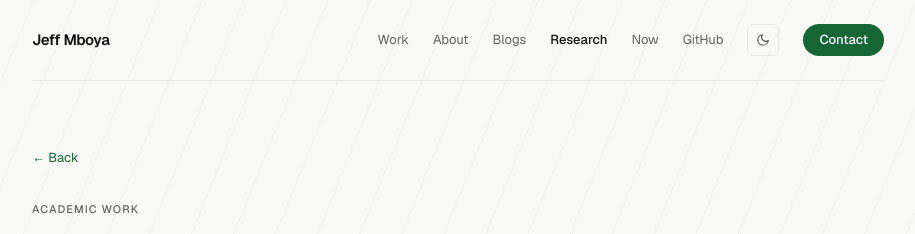
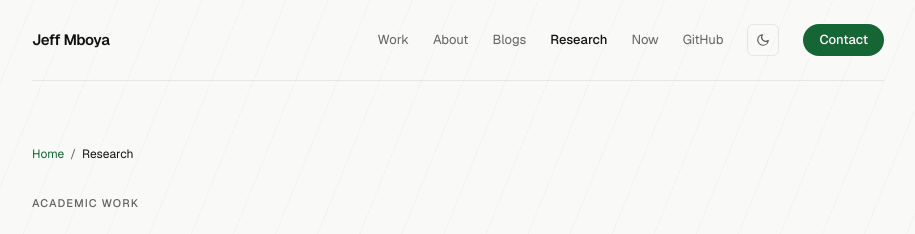
Before and after one commit to JeffMboya/portfolio, a Next.js app: page /research in a window 1280 px wide. Shown: the top 234 px of the page, without its empty margins (182-1097 px from the left). Built offline with nearby package versions, Linux system fonts and the light colour scheme.

Commit message:
feat: breadcrumbs on all pages (now, research, blogs, work)

```diff
--- a/app/blogs/[slug]/page.tsx
+++ b/app/blogs/[slug]/page.tsx
@@ -44,9 +44,13 @@
   return (
     <div className="pb-20">
       <div className="mb-8">
-        <Link href="/blogs" className="text-[13px] transition-colors duration-150" style={{ color: 'var(--accent)' }}>
-          ← Blogs
-        </Link>
+        <nav className="flex items-center gap-1.5 text-[12px]" style={{ color: 'var(--muted-dim)' }}>
+          <Link href="/" className="transition-colors duration-150 hover:underline" style={{ color: 'var(--accent)' }}>Home</Link>
+          <span>/</span>
+          <Link href="/blogs" className="transition-colors duration-150 hover:underline" style={{ color: 'var(--accent)' }}>Blogs</Link>
+          <span>/</span>
+          <span className="truncate max-w-[200px]" style={{ color: 'var(--foreground)' }}>{meta!.title}</span>
+        </nav>
       </div>
 
       <div className="grid grid-cols-1 lg:grid-cols-[1fr_200px] gap-12 items-start">
--- a/app/blogs/page.tsx
+++ b/app/blogs/page.tsx
@@ -14,9 +14,11 @@
   return (
     <div className="pb-20">
       <div className="mb-8">
-        <Link href="/" className="text-[13px] transition-colors duration-150" style={{ color: 'var(--accent)' }}>
-          ← Back
-        </Link>
+        <nav className="flex items-center gap-1.5 text-[12px]" style={{ color: 'var(--muted-dim)' }}>
+          <Link href="/" className="transition-colors duration-150 hover:underline" style={{ color: 'var(--accent)' }}>Home</Link>
+          <span>/</span>
+          <span style={{ color: 'var(--foreground)' }}>Blogs</span>
+        </nav>
       </div>
 
       <div className="mb-10">
--- a/app/now/page.tsx
+++ b/app/now/page.tsx
@@ -8,7 +8,12 @@
 export default function NowPage() {
   return (
     <div className="pb-20 max-w-[640px]">
-      <div className="flex items-center gap-3 mb-10">
+      <nav className="flex items-center gap-1.5 text-[12px] mb-10" style={{ color: 'var(--muted-dim)' }}>
+        <a href="/" className="transition-colors duration-150 hover:underline" style={{ color: 'var(--accent)' }}>Home</a>
+        <span>/</span>
+        <span style={{ color: 'var(--foreground)' }}>Now</span>
+      </nav>
+      <div className="flex items-center gap-3 mb-6">
         <h1 className="text-[28px] font-bold tracking-tight" style={{ color: 'var(--foreground)' }}>
           Now
         </h1>
--- a/app/research/page.tsx
+++ b/app/research/page.tsx
@@ -79,13 +79,17 @@
   return (
     <div className="pb-20">
       <div className="mb-8">
-        <Link
-          href="/"
-          className="text-[13px] transition-colors duration-150"
-          style={{ color: 'var(--accent)' }}
-        >
-          ← Back
-        </Link>
+        <nav className="flex items-center gap-1.5" style={{ color: 'var(--muted-dim)' }}>
+          <Link
+            href="/"
+            className="text-[12px] transition-colors duration-150 hover:underline"
+            style={{ color: 'var(--accent)' }}
+          >
+            Home
+          </Link>
+          <span className="text-[12px]">/</span>
+          <span className="text-[12px]" style={{ color: 'var(--foreground)' }}>Research</span>
+        </nav>
       </div>
 
       <div className="mb-10">
--- a/app/work/[slug]/page.tsx
+++ b/app/work/[slug]/page.tsx
@@ -50,9 +50,13 @@
   return (
     <div className="pb-20">
       <div className="mb-8">
-        <Link href="/" className="text-[13px] transition-colors duration-150" style={{ color: 'var(--accent)' }}>
-          ← Back
-        </Link>
+        <nav className="flex items-center gap-1.5 text-[12px]" style={{ color: 'var(--muted-dim)' }}>
+          <Link href="/" className="transition-colors duration-150 hover:underline" style={{ color: 'var(--accent)' }}>Home</Link>
+          <span>/</span>
+          <Link href="/#work" className="transition-colors duration-150 hover:underline" style={{ color: 'var(--accent)' }}>Work</Link>
+          <span>/</span>
+          <span className="truncate max-w-[200px]" style={{ color: 'var(--foreground)' }}>{meta!.title}</span>
+        </nav>
       </div>
 
       <div className="grid grid-cols-1 lg:grid-cols-[220px_1fr_220px] gap-10 items-start">
```
